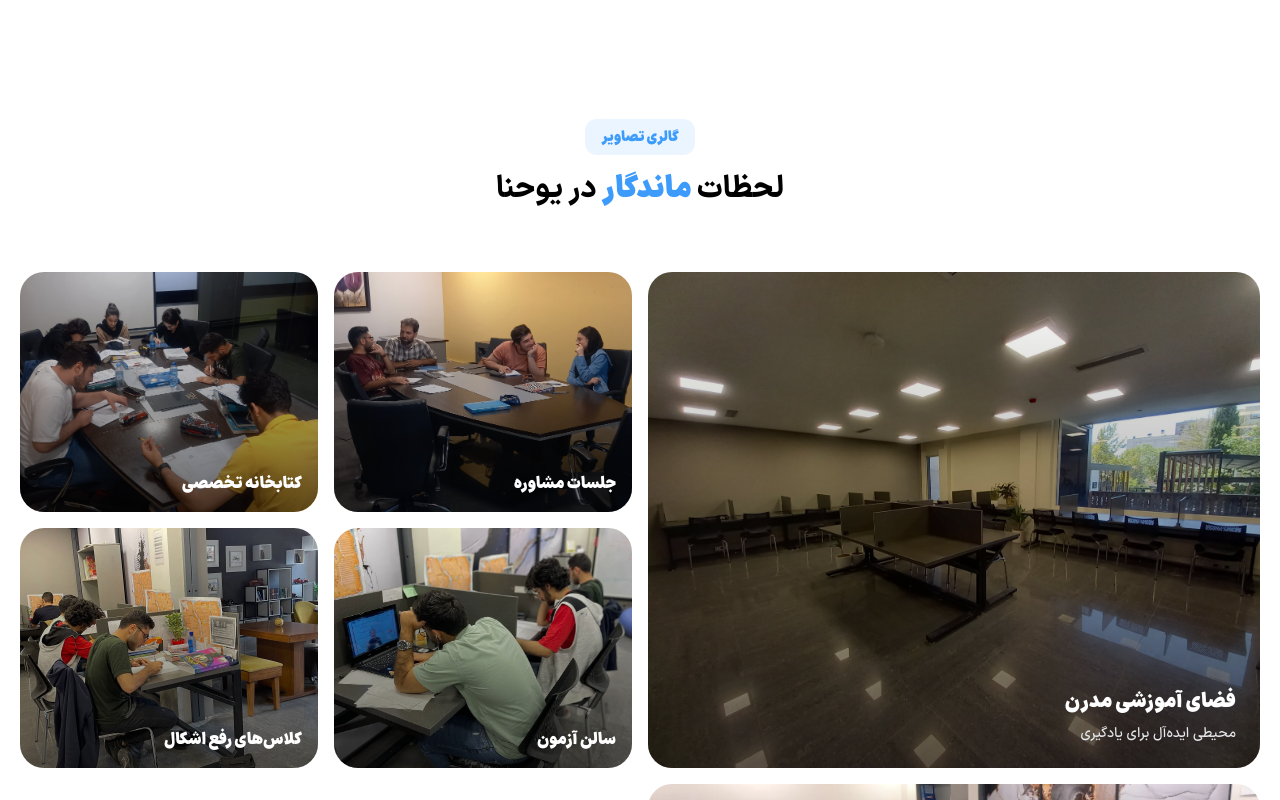
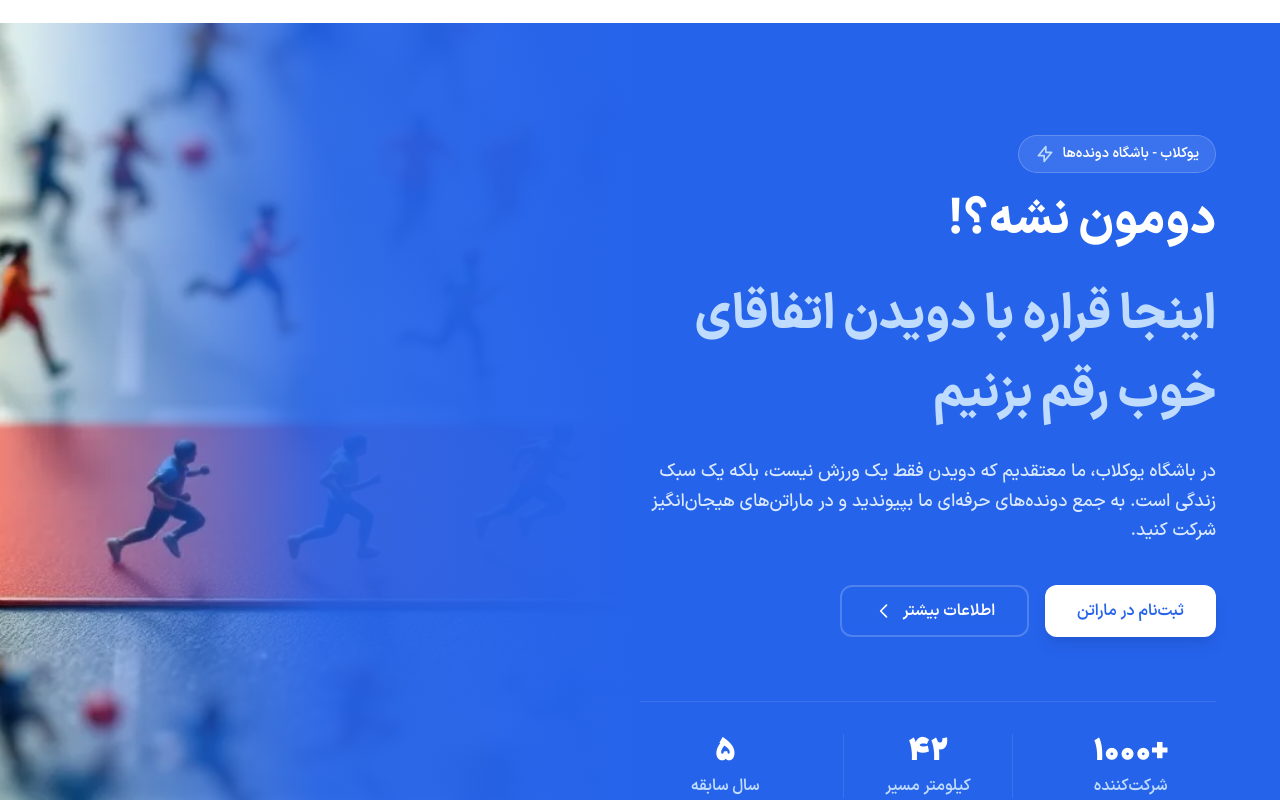
Before and after one commit to samghoreyshi/Yuhanna, a Next.js app: page / in a window 1280 px wide. Shown: the part 4260-5060 px from the top of the page. Built offline with nearby package versions, Linux system fonts and the light colour scheme.

Commit message:
landing Update

```diff
--- a/src/app/page.js
+++ b/src/app/page.js
@@ -20,7 +20,6 @@ export default function Home() {
       <section id="education">
         <Courses />
       </section>
-
       <section id="books">
         <Books />
       </section>
--- a/src/components/hero.jsx
+++ b/src/components/hero.jsx
@@ -154,6 +154,7 @@ export default function Hero() {
                         <path strokeLinecap="round" strokeLinejoin="round" strokeWidth={2} d="M9 12l2 2 4-4M7.835 4.697a3.42 3.42 0 001.946-.806 3.42 3.42 0 014.438 0 3.42 3.42 0 001.946.806 3.42 3.42 0 013.138 3.138 3.42 3.42 0 00.806 1.946 3.42 3.42 0 010 4.438 3.42 3.42 0 00-.806 1.946 3.42 3.42 0 01-3.138 3.138 3.42 3.42 0 00-1.946.806 3.42 3.42 0 01-4.438 0 3.42 3.42 0 00-1.946-.806 3.42 3.42 0 01-3.138-3.138 3.42 3.42 0 00-.806-1.946 3.42 3.42 0 010-4.438 3.42 3.42 0 00.806-1.946 3.42 3.42 0 013.138-3.138z" />
                       </svg>
                     ),
+                    color: 'from-indigo-500 to-purple-500'
                   },
                 ].map((feature, i) => (
                   <div
@@ -273,9 +274,12 @@ export default function Hero() {
         </div>
       </section>
 
+
       <section id="pension">
-        <Programs />
+        <Programs/>
       </section>
+
+
 
 
 
@@ -306,8 +310,7 @@ export default function Hero() {
                       strokeLinecap="round"
                       strokeLinejoin="round"
                     >
-                      <path d="M22 11.08V12a10 10 0 01-5.93-9.14" />
-                      <polyline points="22 4 12 14.01 9 11.01" />
+                      <path d="M22 11.08V12a10 10 0 018.646 3.646 9.003 9.003 0 0012 21a9.003 9.003 0 0118 0 9.003 9.003 0 012-21a10 10 0 01-8.646-3.646" />
                     </svg>
                   </div>
                   <div className="text-right">
@@ -405,7 +408,7 @@ export default function Hero() {
                 >
                   ثبت‌نام در آزمون
                   <svg className="w-5 h-5 mr-2 rotate-180" fill="none" stroke="currentColor" viewBox="0 0 24 24">
-                    <path strokeLinecap="round" strokeLinejoin="round" strokeWidth="2" d="M17 8l4 4m0 0l-4 4m4-4H3" />
+                    <path strokeLinecap="round" strokeLinejoin="round" strokeWidth={2} d="M17 8l4 4m0 0l-4 4m4-4H3" />
                   </svg>
                 </a>
                 <a
@@ -419,6 +422,77 @@ export default function Hero() {
           </div>
         </div>
       </section>
+
+      {/* UClub Marathon Section */}
+      <section id="uclub" className="relative overflow-hidden bg-blue-600 text-right" dir="rtl">
+        {/* Image with Overlay */}
+        <div className="absolute inset-y-0 left-0 w-full md:w-1/2">
+          <div className="absolute inset-0 bg-gradient-to-r from-transparent via-blue-600/90 to-blue-600 z-10" />
+          <Image
+            src="/images/marathon.webp"
+            alt="Marathon runners"
+            fill
+            className="object-cover object-center"
+            priority
+          />
+        </div>
+
+        {/* Content */}
+        <div className="relative z-20 max-w-screen-xl mx-auto px-4 py-28 sm:px-6 lg:px-8">
+          <div className="ml-auto mr-0 md:mr-8 max-w-xl">
+            <span className="inline-flex items-center px-4 py-2 mb-6 rounded-full bg-white/10 text-white font-IranSans font-demiBold text-sm backdrop-blur-sm border border-white/20">
+              یوکلاب - باشگاه دونده‌ها
+              <svg className="w-5 h-5 mr-2 text-blue-200" fill="none" stroke="currentColor" viewBox="0 0 24 24">
+                <path strokeLinecap="round" strokeLinejoin="round" strokeWidth={2} d="M13 10V3L4 14h7v7l9-11h-7z" />
+              </svg>
+            </span>
+
+            <h2 className="text-4xl font-extraBold font-IranSans text-white sm:text-5xl leading-tight">
+              دومون نشه؟!
+              <span className="block text-blue-200 mt-8 leading-relaxed">اینجا قراره با دویدن اتفاقای خوب رقم بزنیم</span>
+            </h2>
+
+            <p className="mt-6 text-lg leading-relaxed text-blue-100 font-IranSans font-medium">
+              در باشگاه یوکلاب، ما معتقدیم که دویدن فقط یک ورزش نیست، بلکه یک سبک زندگی است. به جمع دونده‌های حرفه‌ای ما بپیوندید و در ماراتن‌های هیجان‌انگیز شرکت کنید.
+            </p>
+
+            <div className="mt-10 flex flex-col sm:flex-row gap-4 justify-start">
+              <button className="group relative inline-flex items-center justify-center px-8 py-3 text-base font-IranSans font-demiBold rounded-xl text-blue-600 bg-white hover:bg-blue-50 transition duration-300 overflow-hidden shadow-lg shadow-blue-900/20">
+                <span className="relative">
+                  ثبت‌نام در ماراتن
+                  <span className="absolute bottom-0 right-0 w-full h-0.5 bg-blue-600 transform scale-x-0 group-hover:scale-x-100 transition-transform duration-300"></span>
+                </span>
+              </button>
+              <button className="group relative inline-flex items-center justify-center px-8 py-3 text-base font-IranSans font-demiBold rounded-xl text-white border-2 border-white/20 hover:border-white/40 hover:bg-white/10 backdrop-blur-sm transition duration-300">
+                <span className="relative flex items-center">
+                  اطلاعات بیشتر
+                  <svg className="w-5 h-5 mr-2 transform group-hover:translate-x-1 transition-transform duration-300" fill="none" stroke="currentColor" viewBox="0 0 24 24">
+                    <path strokeLinecap="round" strokeLinejoin="round" strokeWidth={2} d="M15 19l-7-7 7-7" />
+                  </svg>
+                </span>
+              </button>
+            </div>
+
+            {/* Stats */}
+            <div className="mt-16 grid grid-cols-3 gap-8 border-t border-white/10 pt-8">
+              <div className="text-center">
+                <p className="text-3xl font-black font-IranSans text-white">+۱۰۰۰</p>
+                <p className="mt-1 text-blue-200 font-IranSans font-demiBold">شرکت‌کننده</p>
+              </div>
+              <div className="text-center border-r border-l border-white/10">
+                <p className="text-3xl font-black font-IranSans text-white">۴۲</p>
+                <p className="mt-1 text-blue-200 font-IranSans font-demiBold">کیلومتر مسیر</p>
+              </div>
+              <div className="text-center">
+                <p className="text-3xl font-black font-IranSans text-white">۵</p>
+                <p className="mt-1 text-blue-200 font-IranSans font-demiBold">سال سابقه</p>
+              </div>
+            </div>
+          </div>
+        </div>
+      </section>
+
+      {/* Gallery Section */}
             {/* Bento Grid Section */}
             <section className="bg-white py-24">
         <div className="mx-auto max-w-7xl px-5">
```
Also changed, not shown: public/images/marathon.webp (added).
